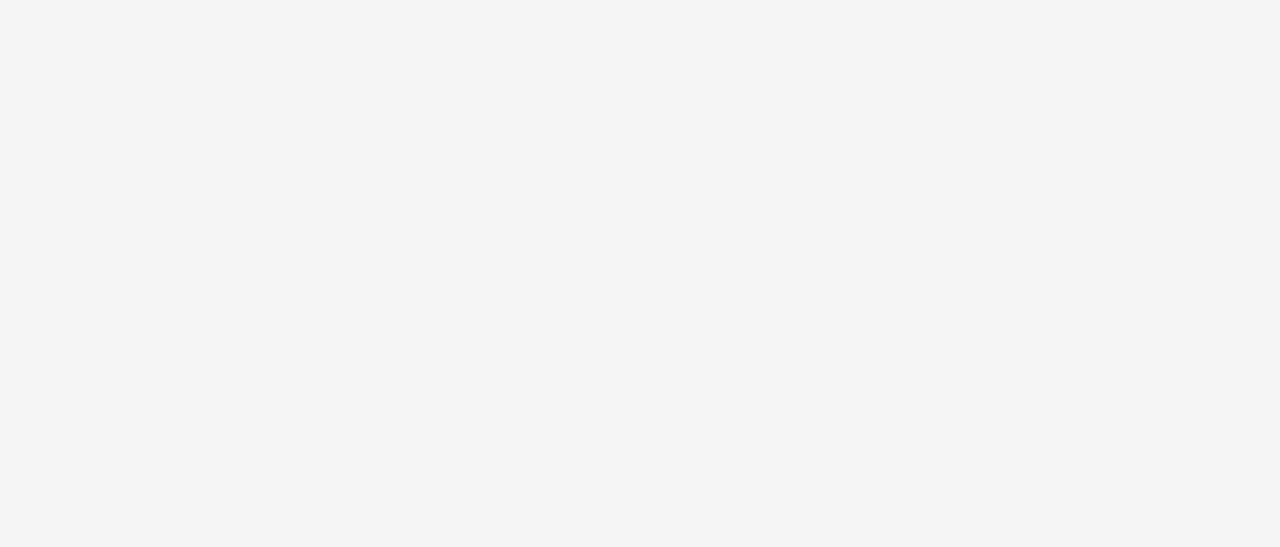
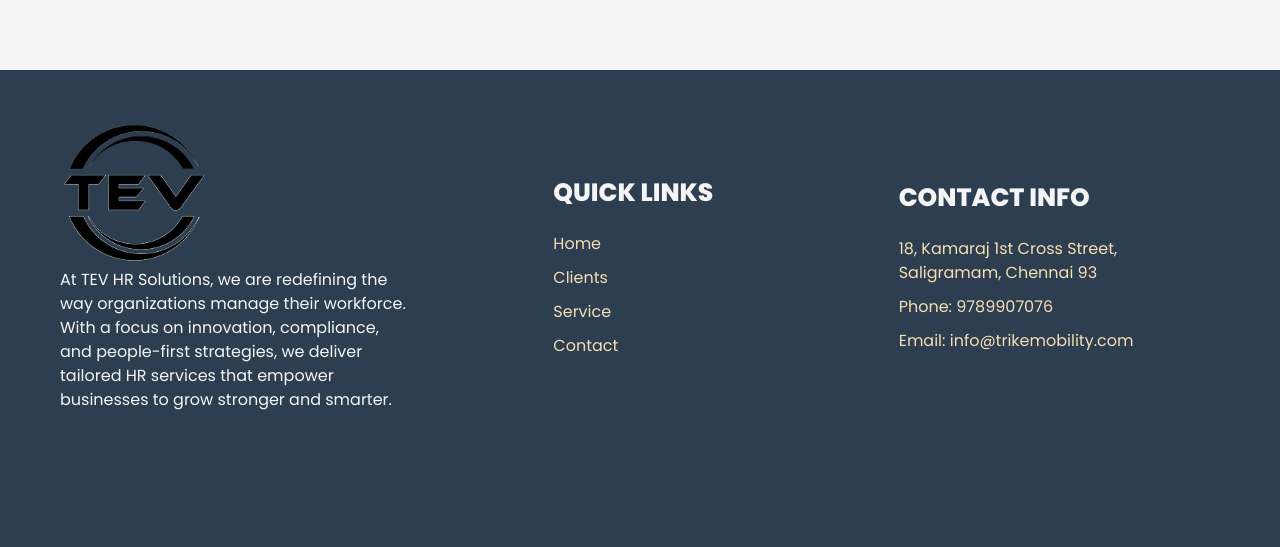
Before and after one commit to Viswa-28/tev, a plain HTML site: page index.html in a window 1280 px wide. Shown: the part 2986-3533 px from the top of the page. Before the commit the page ends 3056 px from the top, so only its background shows below. Drawn offline with nearby package versions, Linux system fonts and the light colour scheme.

Commit message:
footer-complete

```diff
--- a/css/common.css
+++ b/css/common.css
@@ -98,3 +98,47 @@
 .navbar-toggler-icon:focus{
     box-shadow: none;
 }
+
+
+
+
+
+/* footer */
+
+footer{
+    height: 60vh;
+    background-color: #2C3E50;
+}
+footer img{
+    height: 150px;
+    width: 150px;
+    border-radius: 50%;
+}
+
+footer h2{
+  font-size: 25px;
+  font-weight: bold;
+    color: #f5f5f5;
+    text-transform: uppercase;
+}
+
+footer p{
+    color: #f5f5f5;
+
+}
+footer ul{
+    list-style: none;
+    margin: 0;
+    padding: 0;
+}
+footer ul li{
+    margin-bottom: 10px;
+    color: wheat;
+}
+footer ul li a{
+    color: #f5f5f5;
+    text-decoration: none;
+}
+footer ul li a:hover{
+    text-decoration: underline;
+}
--- a/index.html
+++ b/index.html
@@ -207,6 +207,32 @@
 
     </main>
 
+    <footer >
+        <div class="row w-100 m-0 d-flex align-items-center justify-content-center p-5">
+            <div class="col-5 first h-100">
+                <img src="./images/logo.png" alt="">
+                <p class="w-75">At TEV HR Solutions, we are redefining the way organizations manage their workforce. With a focus on innovation, compliance, and people-first strategies, we deliver tailored HR services that empower businesses to grow stronger and smarter.</p>
+            </div>
+            <div class="col h-100 d-flex flex-column  gap-3 justify-content-start">
+                <h2>Quick links</h2>
+                <ul>
+                    <li>Home</li>
+                    <li>Clients</li>
+                    <li>Service</li>
+                    <li>Contact</li>
+                </ul>
+            </div>
+            <div class="col h-100 d-flex flex-column  gap-3">
+                <h2>Contact info</h2>
+                <ul>
+                    <li>18, Kamaraj 1st Cross Street, Saligramam, Chennai 93</li>
+                    <li>Phone: 9789907076</li>
+                    <li>Email: info@trikemobility.com</li>
+                </ul>
+            </div>
+        </div>
+    </footer>
+
 
 
 
```
